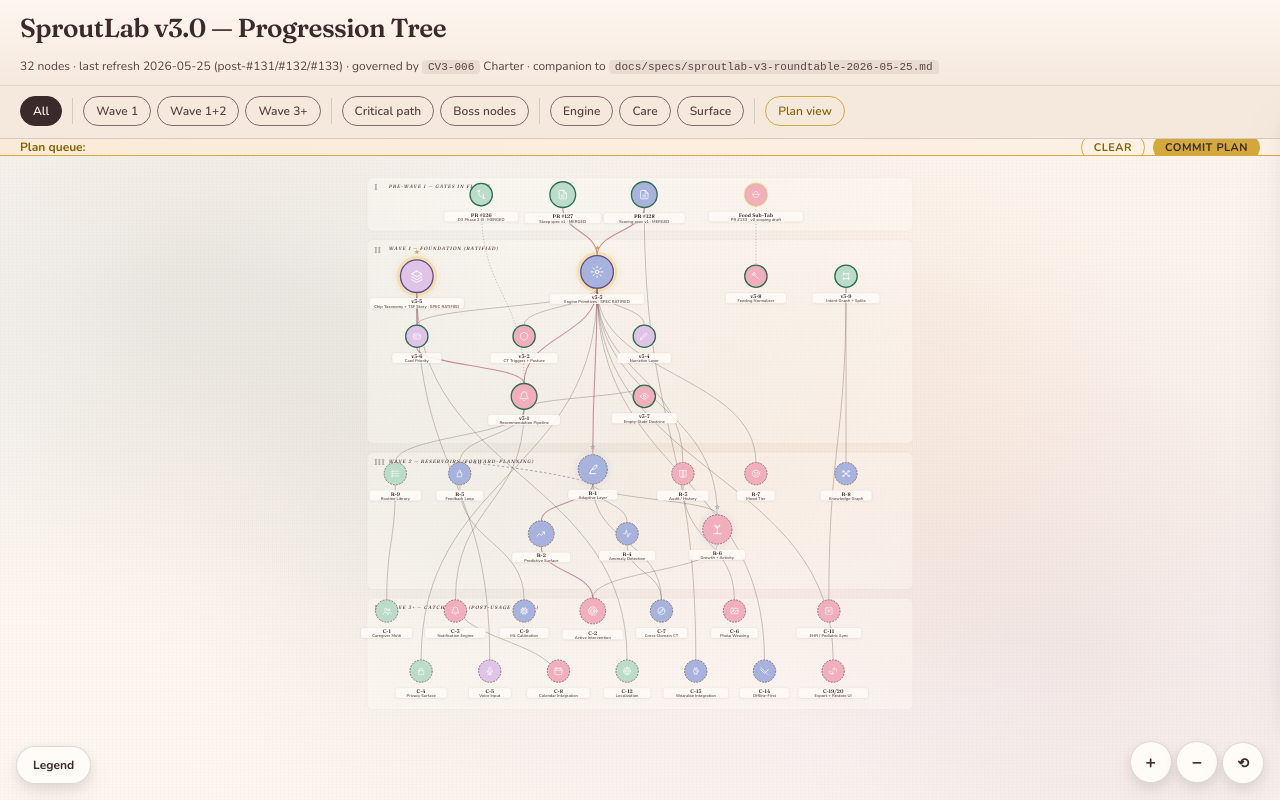
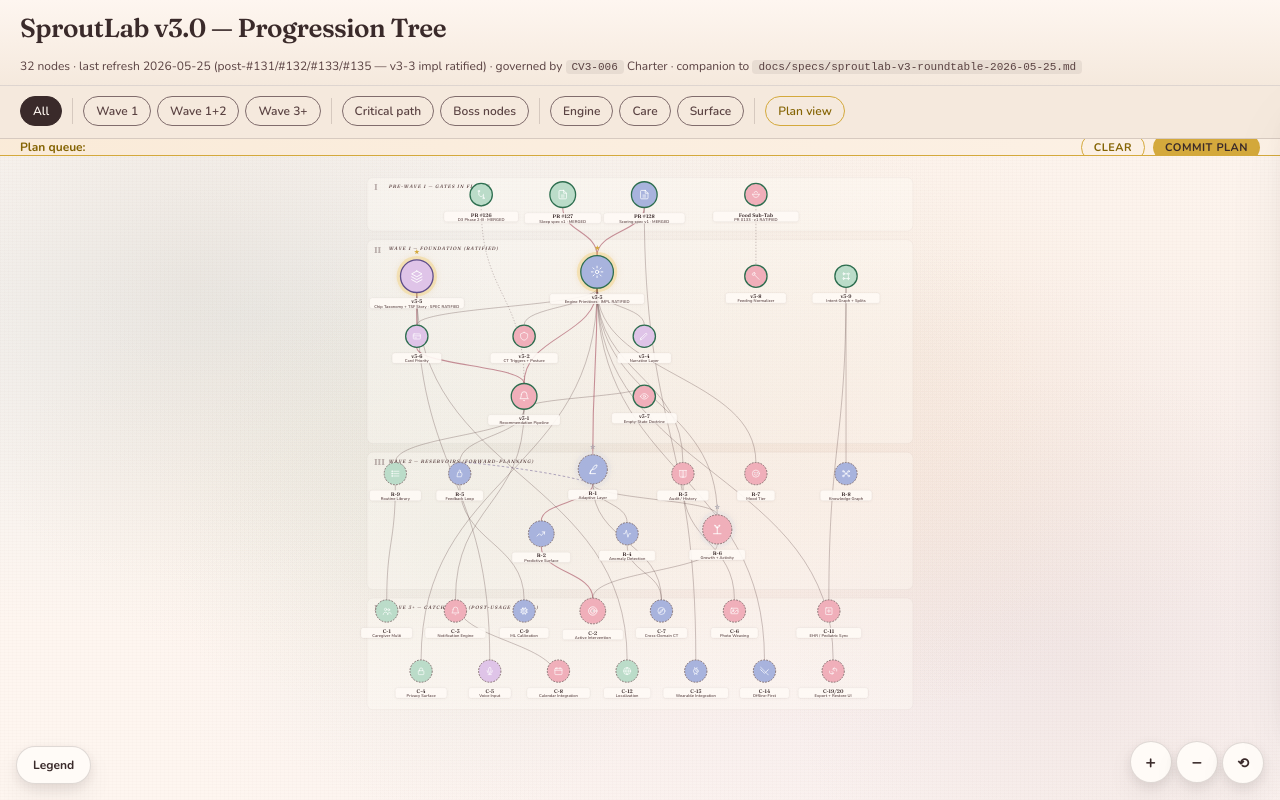
Before and after one commit to Rishabh1804/sproutlab, a website: page docs/SPROUTLAB_V3_PROGRESSION_TREE.html in a window 1280 px wide. Drawn offline with nearby package versions, Linux system fonts and the light colour scheme.

Commit message:
tree-update: session 2026-05-25 (continued) — v3-3 IMPL ratified + Food Sub-Tab v1 ratified (#136)
§9-bis session-end ritual refresh. v3-3 (Engine Primitive Foundation) flips drafted → ratified post PR #135 (44770d8). FoodST (Food Sub-Tab v1) flips in-flight → ratified post PR #133 (20c7773). Header refresh timestamp updated. No new nodes, no edge changes, no capstone/halo changes — only status flips on existing nodes that completed implementation gates.

```diff
--- a/docs/SPROUTLAB_V3_PROGRESSION_TREE.html
+++ b/docs/SPROUTLAB_V3_PROGRESSION_TREE.html
@@ -647,7 +647,7 @@ footer a { color: var(--tc-sky); }
   <header>
     <div class="hd-row">
       <h1>SproutLab v3.0 — Progression Tree</h1>
-      <div class="meta">32 nodes · last refresh 2026-05-25 (post-#131/#132/#133) · governed by <code>CV3-006</code> Charter · companion to <code>docs/specs/sproutlab-v3-roundtable-2026-05-25.md</code></div>
+      <div class="meta">32 nodes · last refresh 2026-05-25 (post-#131/#132/#133/#135 — v3-3 impl ratified) · governed by <code>CV3-006</code> Charter · companion to <code>docs/specs/sproutlab-v3-roundtable-2026-05-25.md</code></div>
     </div>
   </header>
 
@@ -846,10 +846,10 @@ const NODES = {
     label:'PR #128', sub:'Scoring spec v1 · MERGED', files:'docs/specs/scoring-redesign-v1.md',
     composes:'RECOMMENDATION_ROSTER + _evaluateRecommendation + _scoreDay + _scoreWindow + _scoreDayHero + severity model',
     description:'MERGED 2026-05-25 at sha d034f91. Scoring redesign v1 sibling spec ratified. Engine primitive foundation for v3-3. v3-3 gate cleared.' },
-  'FoodST': { x: 920, y: 90, status:'in-flight', wave:'preWave1', region:'care', glyph:'bowl', tier:1, critical:false, capstone:null,
-    label:'Food Sub-Tab', sub:'PR #133 · v0 scoping draft', files:'docs/specs/food-sub-tab-v1.md',
+  'FoodST': { x: 920, y: 90, status:'ratified', wave:'preWave1', region:'care', glyph:'bowl', tier:1, critical:false, capstone:null,
+    label:'Food Sub-Tab', sub:'PR #133 · v1 RATIFIED', files:'docs/specs/food-sub-tab-v1.md',
     composes:'Food sub-tab UI + structured food-object shape (precedes v3-8 parseFeeding); 5 implementation phases F-1..F-5',
-    description:'PR #133 opened 2026-05-25 — v0 SCOPING DRAFT awaiting Architect ratification on 10 open scope questions. Proposes 3 sub-tabs (Log / Library / Patterns) + structured food-object shape that v3-8 parseFeeding normalizer must tolerate.' },
+    description:'MERGED 2026-05-25 at sha 20c7773. v1 spec ratified — Architect locked all 10 scope questions to Lyra defaults. F-1 sub-tab scaffold → F-2 Log entry → F-3 Library → F-4 Patterns → F-5 v3-8 parseFeeding integration. Impl arc opens after styles.css mutex clears.' },
 
   /* Layer 2 — Wave 1 roots (y ≈ 290) */
   'v3-5':  { x: 130, y: 280, status:'drafted', wave:'wave1', region:'surface', glyph:'layers', tier:2, critical:true, capstone:'gold',
@@ -857,11 +857,11 @@ const NODES = {
     composes:'vela-arc-1 unified chip-state taxonomy + vela-arc-2 Today So Far story-arc',
     cipherGates:'styles.css mutex 1st: must complete triple-jurisdiction round before v3-6 opens. Establishes the chip-state token vocabulary.',
     description:'SPEC RATIFIED via PR #132 (a6950f8). docs/specs/v3-5-chip-taxonomy-tsf-story.md on main. Impl PR pending. 8 named chip states (done/skipped/late/inferred/live/calm/urgent/pending) + story-arc-summary primitive. First in styles.css mutex chain. v3.0 gold capstone.' },
-  'v3-3':  { x: 550, y: 270, status:'drafted', wave:'wave1', region:'engine', glyph:'gear', tier:2, critical:true, capstone:'gold',
-    label:'v3-3', sub:'Engine Primitives · SPEC RATIFIED', files:'split/intelligence-correlate.js (NEW) · split/intelligence-isl.js · split/core.js',
+  'v3-3':  { x: 550, y: 270, status:'ratified', wave:'wave1', region:'engine', glyph:'gear', tier:2, critical:true, capstone:'gold',
+    label:'v3-3', sub:'Engine Primitives · IMPL RATIFIED', files:'split/intelligence-correlate.js (NEW) · split/intelligence-isl.js · split/core.js · split/intelligence-illness.js · split/sync.js · split/data.js',
     composes:'kael-arc-1 _correlate + kael-arc-3 ISL event-anchor + scoring-redesign-v1 _scoreDay',
-    cipherGates:'cipher-4: v3-3 spec body includes HR-12 tz-construction test plan section ✓ + build-time grep gate against `new Date(` outside justified sites.',
-    description:'SPEC RATIFIED via PR #131 (ea6a583). docs/specs/v3-3-engine-spine.md on main. Impl PR pending. The highest-leverage single arc. 5 primitives: _correlate + _resolveEventAnchor + _scoreDay/Window/Hero + getActiveIllnessPosture + getSyncPosture. v3.0 gold capstone — if you build only one thing, build this.' },
+    cipherGates:'cipher-4: build-time HR-12 grep gate audit-hr12-v3-3.sh ratified ✓ (wired into split/build.sh after audit-viz-smoke). 20/20 regression guards green.',
+    description:'IMPL MERGED 2026-05-25 at sha 44770d8 via PR #135. All 5 primitives landed: _correlate + SIGNAL_EXTRACTORS table, _resolveEventAnchor + ANCHOR_RESOLVERS table, _scoreDay/_scoreWindow/_scoreDayHero, getActiveIllnessPosture, getSyncPosture. Three row-addition tables (SIGNAL_EXTRACTORS / ANCHOR_RESOLVERS / RECOMMENDATION_ROSTER). canon-cc-008 chain cleared: Kael Mode-1 (1 BLOCKING + 4 NOTES, all folded in 946bd5c) + Cipher Edict V CLEAN across honesty/extensibility/warmth (CV3-006). v3.0 gold capstone — the engine spine is live. Unlocks R-1 adaptive layer + v3-4 narrative layer consumption.' },
   'v3-8':  { x: 920, y: 280, status:'ratified', wave:'wave1', region:'care', glyph:'spoon', tier:2, critical:false, capstone:null,
     label:'v3-8', sub:'Feeding Normalizer', files:'split/diet.js · split/core.js',
     composes:'maren-arc-3 parseFeeding normalizer + food-sub-tab integration',
```
